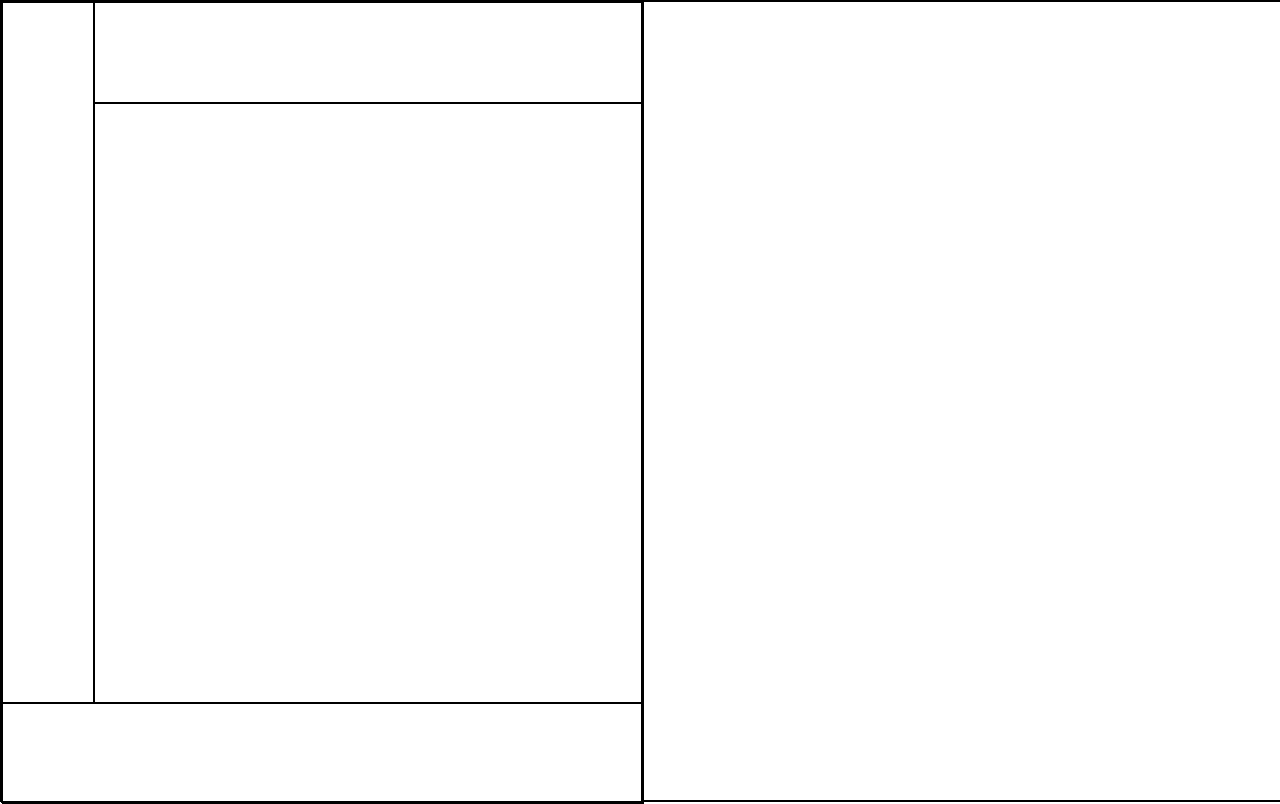
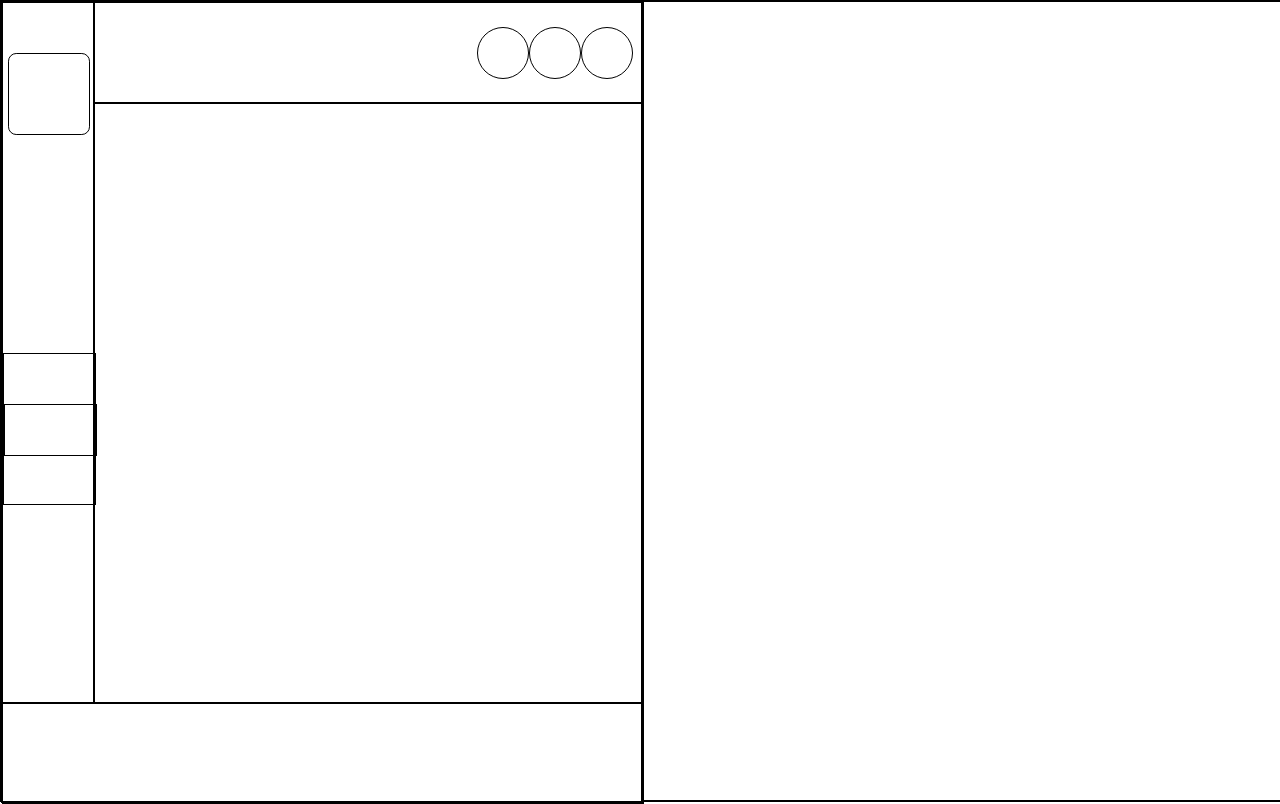
Before and after one commit to Escobar1401/equipo4, a plain HTML site: page index.html in a window 1280 px wide. Drawn offline with Linux system fonts and the light colour scheme.

Commit message:
hice mi parte

```diff
--- a/css/style.css
+++ b/css/style.css
@@ -22,13 +22,65 @@
     border: inherit;
     height: 100%;
     width: 100%;
+    display: grid;
     grid-row: span 2 ;
+    grid-template-rows: 1fr 1fr;
 }
+.contenedor > :nth-child(1) > :nth-child(1) > :nth-child(1){
+    border: inherit;
+    height: 80px;
+    width: 80px;
+    margin: 50px auto;
+    border-radius: 10%;
+}
+
+.contenedor > :nth-child(1) > :nth-child(1) > :nth-child(2){
+    border: inherit;
+    height: 150px;
+    width: 100%;
+}
+.contenedor > :nth-child(1) > :nth-child(1) > :nth-child(2) > :nth-child(1){
+    border: inherit;
+    height: 50px;
+    width: 100%;
+    margin-top: 50px;
+}
+
 .contenedor > :nth-child(1) > :nth-child(2){
     border: inherit;
     height: 100%;
     width: 100%;
+    display: grid;
+    grid-template-columns: 3fr 1fr;
 }
+.contenedor > :nth-child(1) > :nth-child(2) > :nth-child(2){
+    height: 100%;
+    width: 100%;
+    display: flex;
+    justify-content: space-between;
+    align-items: center;
+}
+
+.contenedor > :nth-child(1) > :nth-child(2) > :nth-child(2) > :nth-child(1){
+    border: 1px solid black;
+    height: 50px;
+    width: 50px;
+    border-radius: 50%;
+}
+.contenedor > :nth-child(1) > :nth-child(2) > :nth-child(2) > :nth-child(2){
+    border: 1px solid black;
+    height: 50px;
+    width: 50px;
+    border-radius: 50%;
+}
+.contenedor > :nth-child(1) > :nth-child(2) > :nth-child(2) > :nth-child(3){
+    border: 1px solid black;
+    height: 50px;
+    width: 50px;
+    border-radius: 50%;
+    margin-right: 10px;
+}
+
 .contenedor > :nth-child(1) > :nth-child(3){
     border: inherit;
     height: 100%;
--- a/index.html
+++ b/index.html
@@ -9,8 +9,21 @@
 <body>
     <div class="contenedor">
         <div class="divisionIzquierda">
-            <div class="contenido"></div>
-            <div class="contenido"></div>
+            <div class="contenido">
+                <div class="cuadro"></div>
+                <div class="rayas">
+                    <div class="raya"></div>
+                </div>
+            </div>
+            <div class="contenido">
+                <div class="div1"></div>
+                <div class="div2">
+                    <div class="bolita"></div>
+                    <div class="bolita"></div>
+                    <div class="bolita"></div>
+                </div>
+
+            </div>
             <div class="contenido"></div>
             <div class="contenido"></div>
         </div>
```
